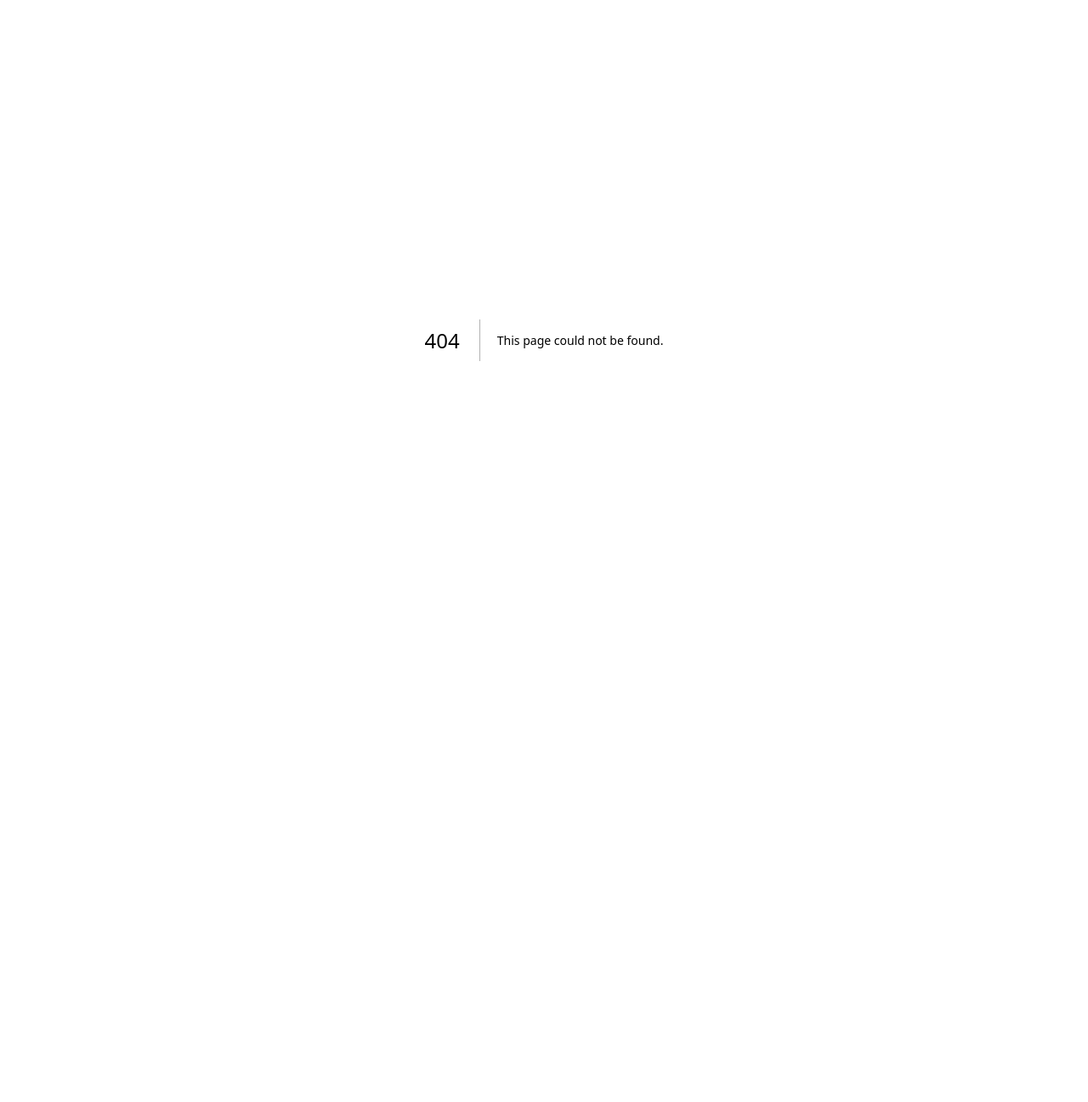
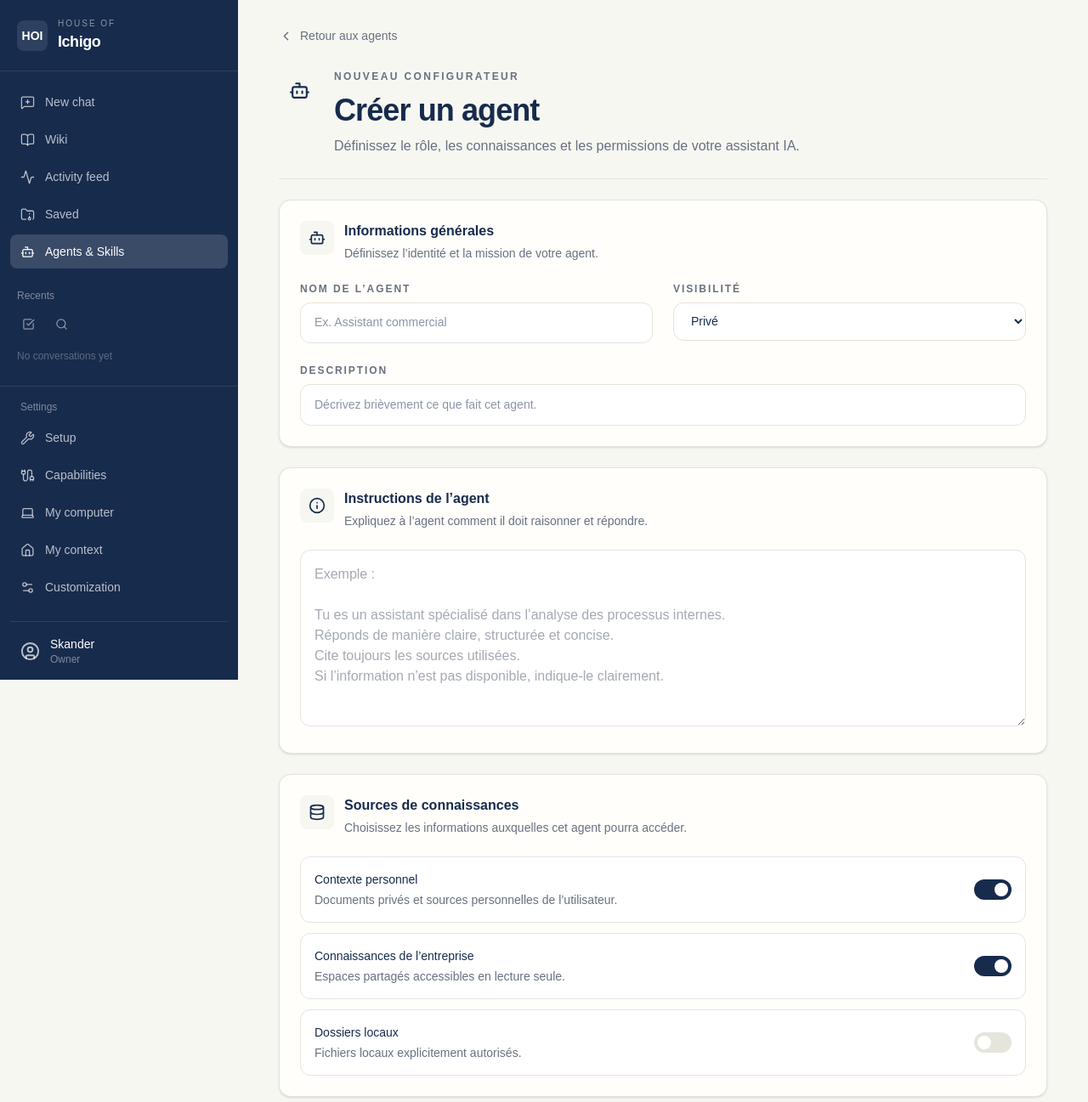
Before and after one commit to GhazzaiSkander/amazon-quick-hoi, a Next.js app: page /agents-skills/create in a window 1280 px wide. Before the commit this address had no page. Shown: the top 1297 px of the page at 85% size. Before the commit the page ends 800 px from the top, so only its background shows below. Built offline with nearby package versions, Linux system fonts and the light colour scheme.

Commit message:
Add agent creation interface and Wiki navigation

```diff
--- /dev/null
+++ b/src/app/agents-skills/create/page.tsx
@@ -0,0 +1,282 @@
+import Link from "next/link";
+import {
+  Bot,
+  ChevronLeft,
+  ChevronRight,
+  Database,
+  Info,
+  Save,
+  Shield,
+  Wrench,
+} from "lucide-react";
+import AppShell from "@/components/layout/AppShell";
+
+const tools = [
+  "Lire les documents",
+  "Rechercher dans le contexte",
+  "Analyser les données",
+  "Utiliser les connecteurs",
+];
+
+export default function CreateAgentPage() {
+  return (
+    <AppShell>
+      <div className="min-h-screen px-6 py-8 lg:px-12">
+        <div className="mx-auto max-w-5xl">
+          <Link
+            href="/agents-skills"
+            className="inline-flex items-center gap-2 text-sm font-medium text-hoi-muted transition hover:text-hoi-navy"
+          >
+            <ChevronLeft size={17} />
+            Retour aux agents
+          </Link>
+
+          <header className="mt-6 border-b border-hoi-border pb-6">
+            <div className="flex items-start gap-4">
+              <div className="rounded-xl bg-hoi-cream p-3 text-hoi-navy">
+                <Bot size={25} />
+              </div>
+
+              <div>
+                <p className="text-xs font-semibold uppercase tracking-[0.2em] text-hoi-muted">
+                  Nouveau configurateur
+                </p>
+
+                <h1 className="mt-3 text-4xl font-semibold tracking-tight text-hoi-navy">
+                  Créer un agent
+                </h1>
+
+                <p className="mt-2 max-w-2xl text-base leading-7 text-hoi-muted">
+                  Définissez le rôle, les connaissances et les permissions de
+                  votre assistant IA.
+                </p>
+              </div>
+            </div>
+          </header>
+
+          <div className="mt-6 space-y-6">
+            <section className="rounded-card border border-hoi-border bg-hoi-surface p-6 shadow-sm">
+              <SectionHeader
+                icon={<Bot size={20} />}
+                title="Informations générales"
+                description="Définissez l’identité et la mission de votre agent."
+              />
+
+              <div className="mt-6 grid gap-6 md:grid-cols-2">
+                <FormField label="Nom de l’agent">
+                  <input
+                    type="text"
+                    placeholder="Ex. Assistant commercial"
+                    className="form-input"
+                  />
+                </FormField>
+
+                <FormField label="Visibilité">
+                  <select className="form-input" defaultValue="private">
+                    <option value="private">Privé</option>
+                    <option value="workspace">Tout l’espace de travail</option>
+                    <option value="shared">Utilisateurs sélectionnés</option>
+                  </select>
+                </FormField>
+
+                <div className="md:col-span-2">
+                  <FormField label="Description">
+                    <input
+                      type="text"
+                      placeholder="Décrivez brièvement ce que fait cet agent."
+                      className="form-input"
+                    />
+                  </FormField>
+                </div>
+              </div>
+            </section>
+
+            <section className="rounded-card border border-hoi-border bg-hoi-surface p-6 shadow-sm">
+              <SectionHeader
+                icon={<Info size={20} />}
+                title="Instructions de l’agent"
+                description="Expliquez à l’agent comment il doit raisonner et répondre."
+              />
+
+              <textarea
+                placeholder={`Exemple :
+
+Tu es un assistant spécialisé dans l’analyse des processus internes.
+Réponds de manière claire, structurée et concise.
+Cite toujours les sources utilisées.
+Si l’information n’est pas disponible, indique-le clairement.`}
+                className="mt-6 min-h-52 w-full resize-y rounded-xl border border-hoi-border bg-white p-4 text-sm leading-6 text-hoi-navy outline-none placeholder:text-hoi-muted/60 focus:border-hoi-navy"
+              />
+            </section>
+
+            <section className="rounded-card border border-hoi-border bg-hoi-surface p-6 shadow-sm">
+              <SectionHeader
+                icon={<Database size={20} />}
+                title="Sources de connaissances"
+                description="Choisissez les informations auxquelles cet agent pourra accéder."
+              />
+
+              <div className="mt-6 space-y-3">
+                <PermissionRow
+                  title="Contexte personnel"
+                  description="Documents privés et sources personnelles de l’utilisateur."
+                  enabled
+                />
+
+                <PermissionRow
+                  title="Connaissances de l’entreprise"
+                  description="Espaces partagés accessibles en lecture seule."
+                  enabled
+                />
+
+                <PermissionRow
+                  title="Dossiers locaux"
+                  description="Fichiers locaux explicitement autorisés."
+                  enabled={false}
+                />
+              </div>
+            </section>
+
+            <section className="rounded-card border border-hoi-border bg-hoi-surface p-6 shadow-sm">
+              <SectionHeader
+                icon={<Wrench size={20} />}
+                title="Outils et capacités"
+                description="Activez les outils que l’agent pourra utiliser."
+              />
+
+              <div className="mt-6 grid gap-3 md:grid-cols-2">
+                {tools.map((tool, index) => (
+                  <label
+                    key={tool}
+                    className="flex cursor-pointer items-center gap-3 rounded-xl border border-hoi-border bg-white p-4"
+                  >
+                    <input
+                      type="checkbox"
+                      defaultChecked={index < 2}
+                      className="h-4 w-4 accent-[#172b4d]"
+                    />
+
+                    <span className="text-sm font-medium text-hoi-navy">
+                      {tool}
+                    </span>
+                  </label>
+                ))}
+              </div>
+
+              <div className="mt-5 flex items-start gap-3 rounded-xl border border-hoi-border bg-hoi-cream/50 p-4">
+                <Shield
+                  size={18}
+                  className="mt-0.5 shrink-0 text-hoi-navy"
+                />
+
+                <p className="text-sm leading-6 text-hoi-muted">
+                  Les outils sensibles, notamment les serveurs MCP, devront
+                  toujours être autorisés par une permission explicite.
+                </p>
+              </div>
+            </section>
+
+            <div className="flex flex-wrap items-center justify-between gap-3 border-t border-hoi-border pt-6">
+              <Link
+                href="/agents-skills"
+                className="rounded-lg border border-hoi-border bg-white px-5 py-3 text-sm font-medium text-hoi-muted transition hover:border-hoi-navy hover:text-hoi-navy"
+              >
+                Annuler
+              </Link>
+
+              <div className="flex gap-3">
+                <button
+                  type="button"
+                  className="flex items-center gap-2 rounded-lg border border-hoi-border bg-white px-5 py-3 text-sm font-medium text-hoi-navy transition hover:border-hoi-navy"
+                >
+                  <Save size={17} />
+                  Enregistrer comme brouillon
+                </button>
+
+                <button
+                  type="button"
+                  className="flex items-center gap-2 rounded-lg bg-hoi-navy px-5 py-3 text-sm font-medium text-white transition hover:bg-hoi-navy-soft"
+                >
+                  Continuer
+                  <ChevronRight size={17} />
+                </button>
+              </div>
+            </div>
+          </div>
+        </div>
+      </div>
+    </AppShell>
+  );
+}
+
+function SectionHeader({
+  icon,
+  title,
+  description,
+}: {
+  icon: React.ReactNode;
+  title: string;
+  description: string;
+}) {
+  return (
+    <div className="flex items-start gap-3">
+      <div className="rounded-lg bg-hoi-cream p-2.5 text-hoi-navy">
+        {icon}
+      </div>
+
+      <div>
+        <h2 className="font-semibold text-hoi-navy">{title}</h2>
+        <p className="mt-1 text-sm text-hoi-muted">{description}</p>
+      </div>
+    </div>
+  );
+}
+
+function FormField({
+  label,
+  children,
+}: {
+  label: string;
+  children: React.ReactNode;
+}) {
+  return (
+    <label className="block">
+      <span className="mb-2 block text-xs font-semibold uppercase tracking-[0.16em] text-hoi-muted">
+        {label}
+      </span>
+
+      {children}
+    </label>
+  );
+}
+
+function PermissionRow({
+  title,
+  description,
+  enabled,
+}: {
+  title: string;
+  description: string;
+  enabled: boolean;
+}) {
+  return (
+    <div className="flex items-center justify-between gap-4 rounded-xl border border-hoi-border bg-white p-4">
+      <div>
+        <h3 className="text-sm font-medium text-hoi-navy">{title}</h3>
+        <p className="mt-1 text-sm leading-5 text-hoi-muted">{description}</p>
+      </div>
+
+      <div
+        className={`relative h-6 w-11 shrink-0 rounded-full p-1 ${
+          enabled ? "bg-hoi-navy" : "bg-hoi-border"
+        }`}
+      >
+        <div
+          className={`h-4 w-4 rounded-full bg-white transition ${
+            enabled ? "ml-5" : "ml-0"
+          }`}
+        />
+      </div>
+    </div>
+  );
+}
--- a/src/components/layout/Sidebar.tsx
+++ b/src/components/layout/Sidebar.tsx
@@ -4,6 +4,7 @@ import Link from "next/link";
 import { usePathname } from "next/navigation";
 import {
   Activity,
+  BookOpen,
   Bot,
   Cable,
   CheckSquare,
@@ -30,6 +31,11 @@ const mainNavigation: NavigationItem[] = [
     href: "/chat",
     icon: MessageSquarePlus,
   },
+  {
+  label: "Wiki",
+  href: "/wiki",
+  icon: BookOpen,
+},
   {
     label: "Activity feed",
     href: "/activity",
```
